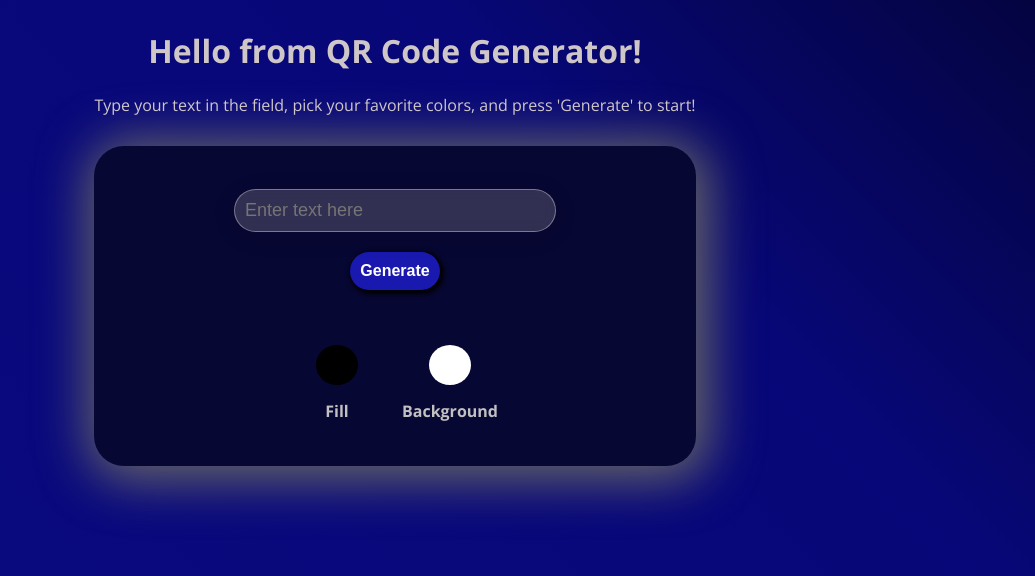
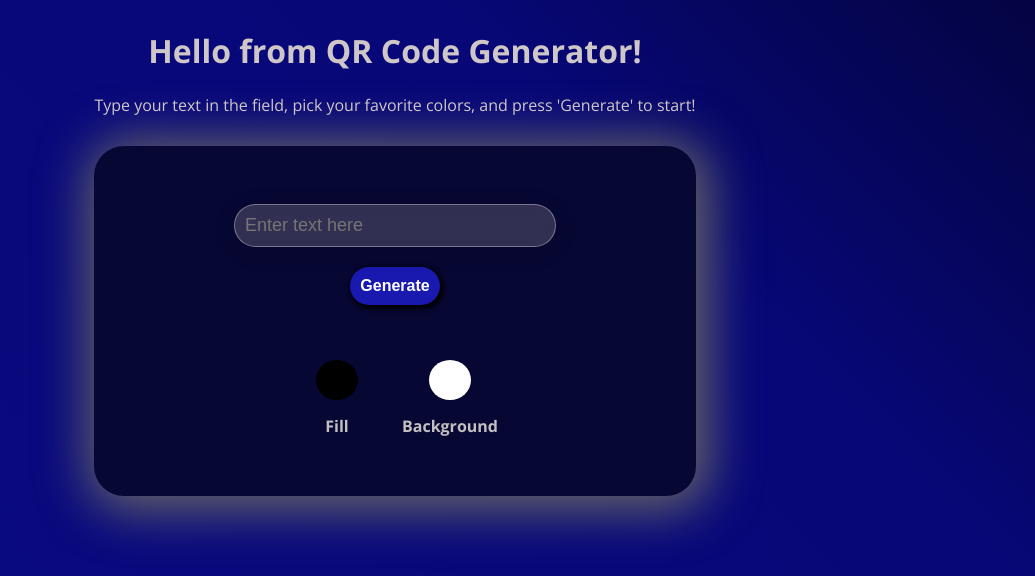
Before and after one commit to theRedKh/qr-code-generator, a React (Create React App) app in the folder client/: page / in a window 1280 px wide. Shown: the top 576 px of the page, without its empty margins (245-1280 px from the left). Built offline with nearby package versions, Linux system fonts and the light colour scheme.

Commit message:
fix qr display area

```diff
--- a/client/src/App.css
+++ b/client/src/App.css
@@ -43,8 +43,8 @@ body {
   display: flex;
   flex-direction: column;
   gap: 50px;
-  padding: 10px;
-  height: 300px;
+  padding: 25px;
+  min-height: 300px;
   color: black;
   background-color: #070733;
   border-radius: 30px;
@@ -150,5 +150,7 @@ body {
 }
 
 #qr-code-display {
-
+  display: flex;
+  flex-direction: column;
+  gap: 10px;
 }
--- a/client/src/components/QRCodeDisplay.jsx
+++ b/client/src/components/QRCodeDisplay.jsx
@@ -5,7 +5,8 @@ function QRCodeDisplay( { imageURL }){
         imageURL && (
         <div id="qr-code-display">
           <img src={imageURL} alt="Generated QR Code" />
-          <Button onClick={() => {
+          <Button
+          onClick={() => {
             const link = document.createElement('a');
             link.href = imageURL;
             link.download = 'qr-code.png'; // name of the downloaded file
```
